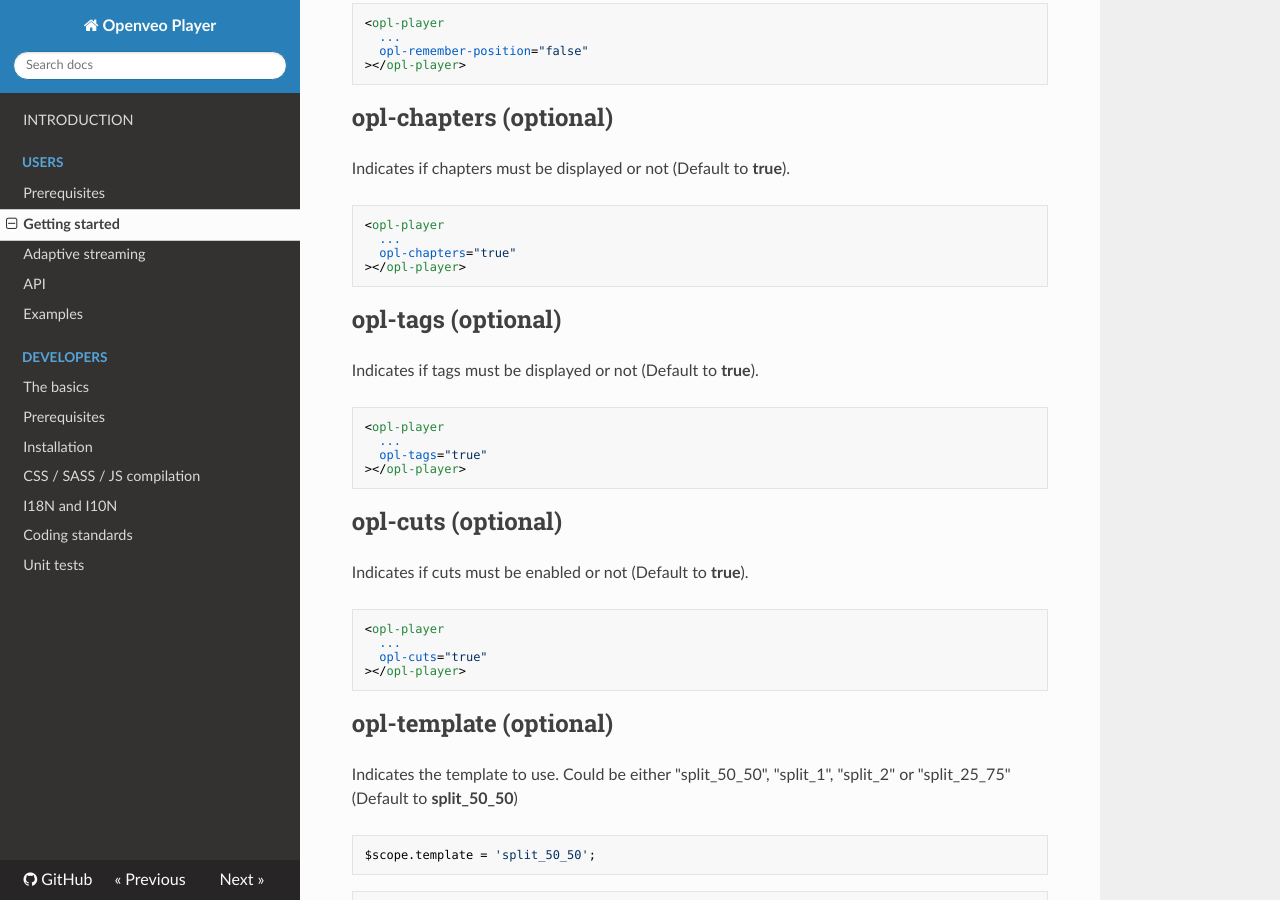
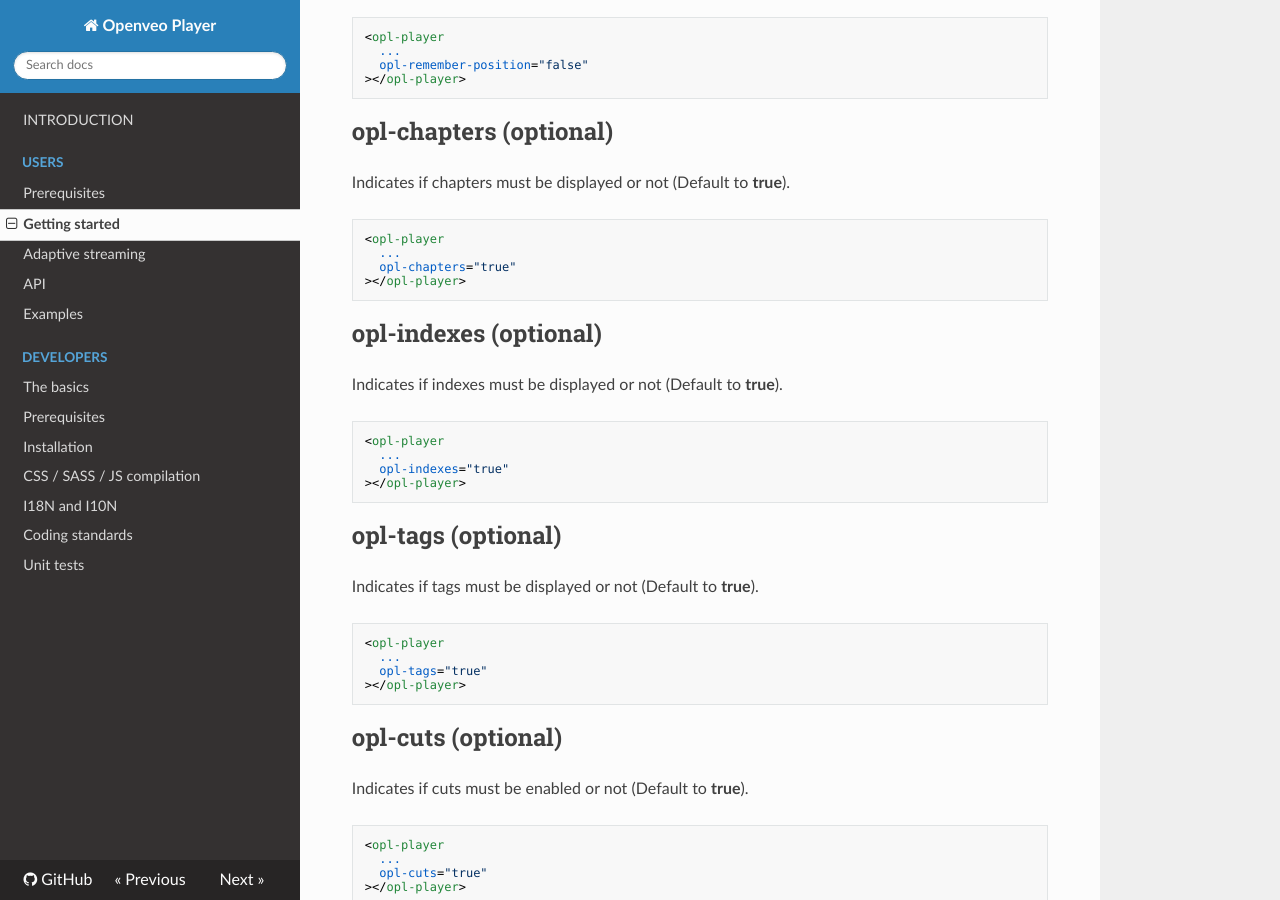
Before and after one commit to veo-labs/openveo-player, an MkDocs documentation site: the page built from docs/getting-started.md, in a window 1280 px wide and 900 px high, scrolled down 5596 px. Built offline with MkDocs 1.6.1, drawn with Linux system fonts in a browser that asks for light colours; nearby versions of some CDN libraries; old or Windows-style settings are respelled for this version of MkDocs.

Commit message:
Add "opl-indexes" attribute to show / hide indexes

````diff
--- a/docs/getting-started.md
+++ b/docs/getting-started.md
@@ -18,6 +18,7 @@ OpenVeo Player defines an AngularJS directive **opl-player**:
   opl-auto-play="false"
   opl-remember-position="false"
   opl-chapters="true"
+  opl-indexes="true"
   opl-tags="true"
   opl-cuts="true"
 ></opl-player>
@@ -313,6 +314,17 @@ Indicates if chapters must be displayed or not (Default to **true**).
 ></opl-player>
 ```
 
+## opl-indexes (optional)
+
+Indicates if indexes must be displayed or not (Default to **true**).
+
+```html
+<opl-player
+  ...
+  opl-indexes="true"
+></opl-player>
+```
+
 ## opl-tags (optional)
 
 Indicates if tags must be displayed or not (Default to **true**).
--- a/src/components/player.component.js
+++ b/src/components/player.component.js
@@ -63,6 +63,7 @@
  *  - [Boolean] **opl-veo-labs-icon** true to display the Veo-Labs icon (default to true)
  *  - [Boolean] **opl-time** true to display the actual time and duration (default to true)
  *  - [Boolean] **opl-chapters** true to display chapters (default to true)
+ *  - [Boolean] **opl-indexes** true to display indexes (default to true)
  *  - [Boolean] **opl-tags** true to display tags (default to true)
  *  - [Boolean] **opl-full-viewport** true to display the player in full viewport (default to false)
  *  - [Boolean] **opl-cuts** true to enable cuts (default to true)
@@ -278,6 +279,7 @@
  *                  opl-auto-play="false"
  *                  opl-remember-position="false"
  *                  opl-chapters="true"
+ *                  opl-indexes="true"
  *                  opl-tags="true"
  *                  opl-cuts="true"
  *      ></opl-player>
@@ -304,6 +306,7 @@
       oplAutoPlay: '@?',
       oplRememberPosition: '@?',
       oplChapters: '@?',
+      oplIndexes: '@?',
       oplTags: '@?',
       oplCuts: '@?'
     }
````
Also changed, not shown: CHANGELOG.md (+1 -0 lines), src/components/player.component.spec.js (+28 -0 lines), src/components/player.controller.js (+9 -1 lines).
